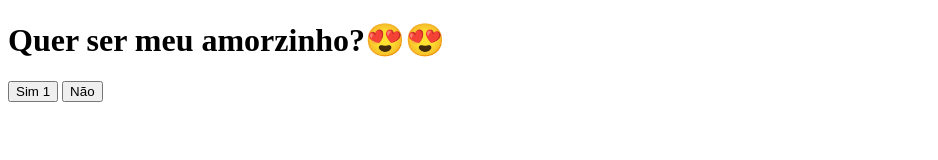
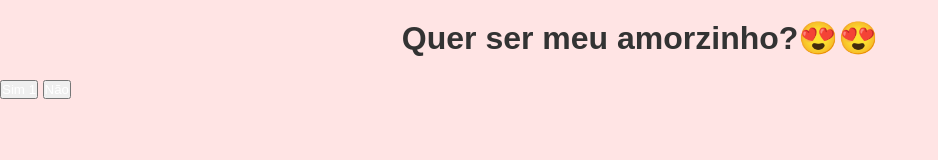
Before and after one commit to phedrakeson/love, a plain HTML site: page index.html in a window 1280 px wide. Shown: the whole page, without its empty margins (0-938 px from the left). Drawn offline with Linux system fonts and the light colour scheme; files that its build step writes are made by us from their sources.

Commit message:
Modificacoes

```diff
--- a/index.html
+++ b/index.html
@@ -5,7 +5,10 @@
     <meta http-equiv="X-UA-Compatible" content="IE=edge" />
     <meta name="viewport" content="width=device-width, initial-scale=1.0" />
     <title>Love or heat me</title>
-    <link rel="stylesheet" href="style.css" />
+    <link rel="preconnect" href="https://fonts.googleapis.com">
+<link rel="preconnect" href="https://fonts.gstatic.com" crossorigin>
+<link href="https://fonts.googleapis.com/css2?family=Rubik:wght@300;700&display=swap" rel="stylesheet">
+    <link rel="stylesheet" href="./src/css/index.css" />
   </head>
   <body>
     <header>
@@ -21,7 +24,7 @@
       </section>
     </main>
 
-    <script type="module" src="./script.js"></script>
+    <script type="module" src="./src/js/main.js"></script>
     <!-- <script src="./script.js"></script> -->
   </body>
 </html>
```
